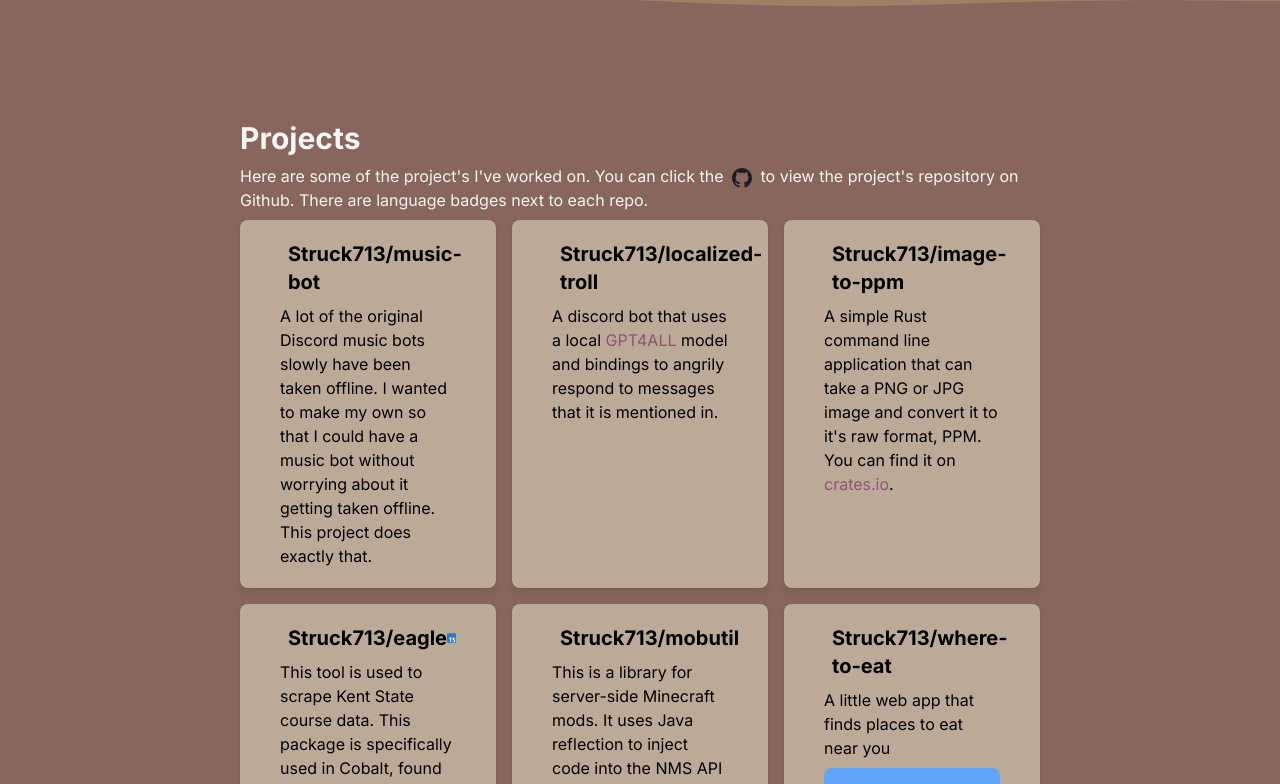
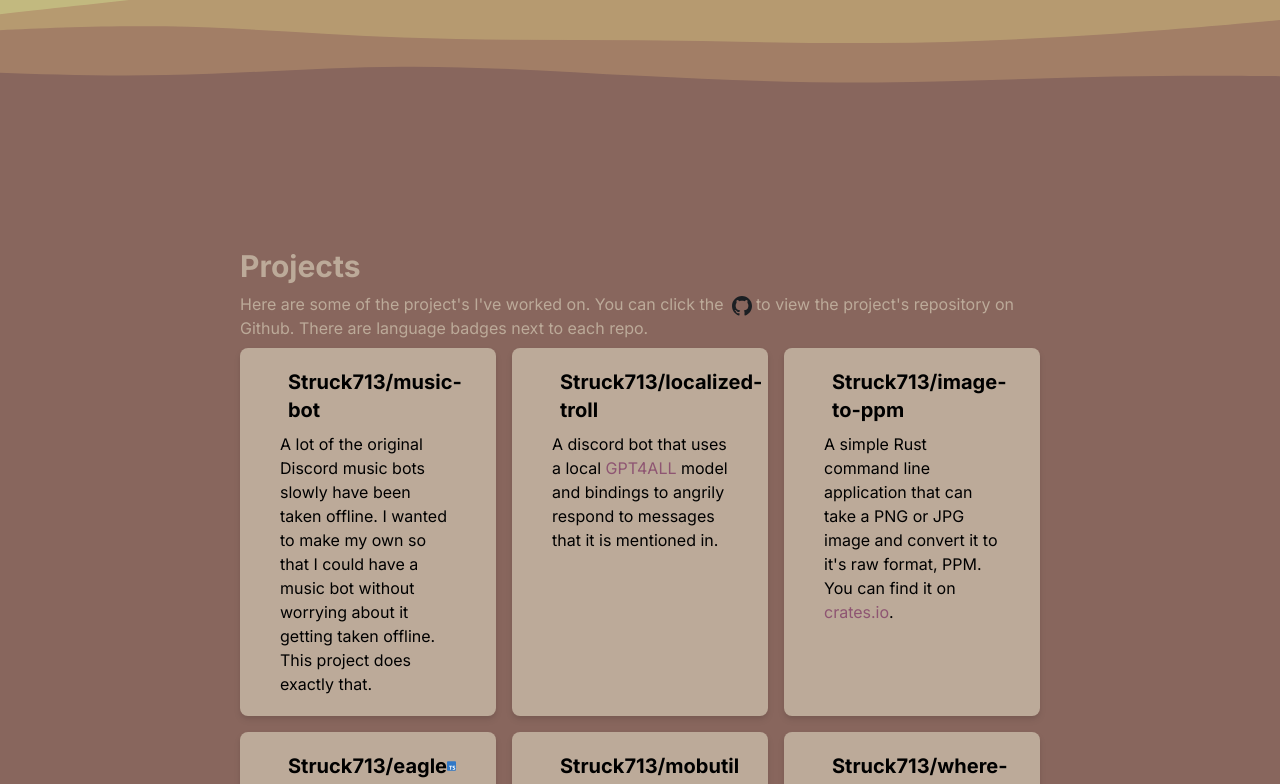
Before and after one commit to Struck713/portfolio, a Next.js app: page / in a window 1280 px wide. Shown: the part 680-1464 px from the top of the page. Built offline with nearby package versions, Linux system fonts and the light colour scheme.

Commit message:
Fixed background resizing (kinda)

```diff
--- a/src/app/page.tsx
+++ b/src/app/page.tsx
@@ -3,7 +3,7 @@ import Projects from "@/components/Projects";
 
 export default () => {
   return (
-    <main className="bg-[url('/background.svg')] bg-contain bg-no-repeat bg-secondary px-60">
+    <main className="bg-secondary">
       <div className="min-h-screen justify-center">
         <Header />
         <Projects />
--- a/src/components/Header.tsx
+++ b/src/components/Header.tsx
@@ -16,7 +16,7 @@ const IconButton = ({ url, icon, text }: IconButtonProps) => {
 
 export default () => {
     return (
-        <div className="flex h-screen justify-center items-center">
+        <div className="flex h-screen justify-center items-center bg-[url('/background.svg')] bg-cover bg-center bg-no-repeat">
             <div className="flex flex-col gap-4 text-center">
                 <h1 className="text-5xl font-bold">Noah Struck</h1>
                 <div className="flex flex-row gap-1">
--- a/src/components/Projects.tsx
+++ b/src/components/Projects.tsx
@@ -38,10 +38,13 @@ export const Project = ({ name, full_name, description, language, homepage, html
 
 export default () => {
     return (
-        <div id="projects" className="flex flex-col gap-2 h-full w-full pb-20">
-            <h1 className="text-3xl font-bold text-cream">Projects</h1>
-            <div className="text-cream">
-                <p>Here are some of the project's I've worked on. You can click the <Icon className="inline-flex align-middle px-1" icon={<IconGithub />} /> to view the project's repository on Github. There are language badges next to each repo.</p>
+        <div id="projects" className="flex flex-col gap-2 h-full w-full py-32 px-5 md:px-40 lg:px-60">
+            <h1 className="text-3xl font-bold text-primary">Projects</h1>
+            <div className="text-primary">
+                <p>
+                    Here are some of the project's I've worked on. You can click the <Icon href="https://github.com/Struck713" className="inline-flex align-middle px-1" icon={<IconGithub />} />
+                    to view the project's repository on Github. There are language badges next to each repo.
+                </p>
             </div>
             <div className="grid grid-cols-1 lg:grid-cols-2 xl:grid-cols-3 gap-4">
                 {projects.map(repo => <Project key={repo.full_name} {...repo} />)}
```
